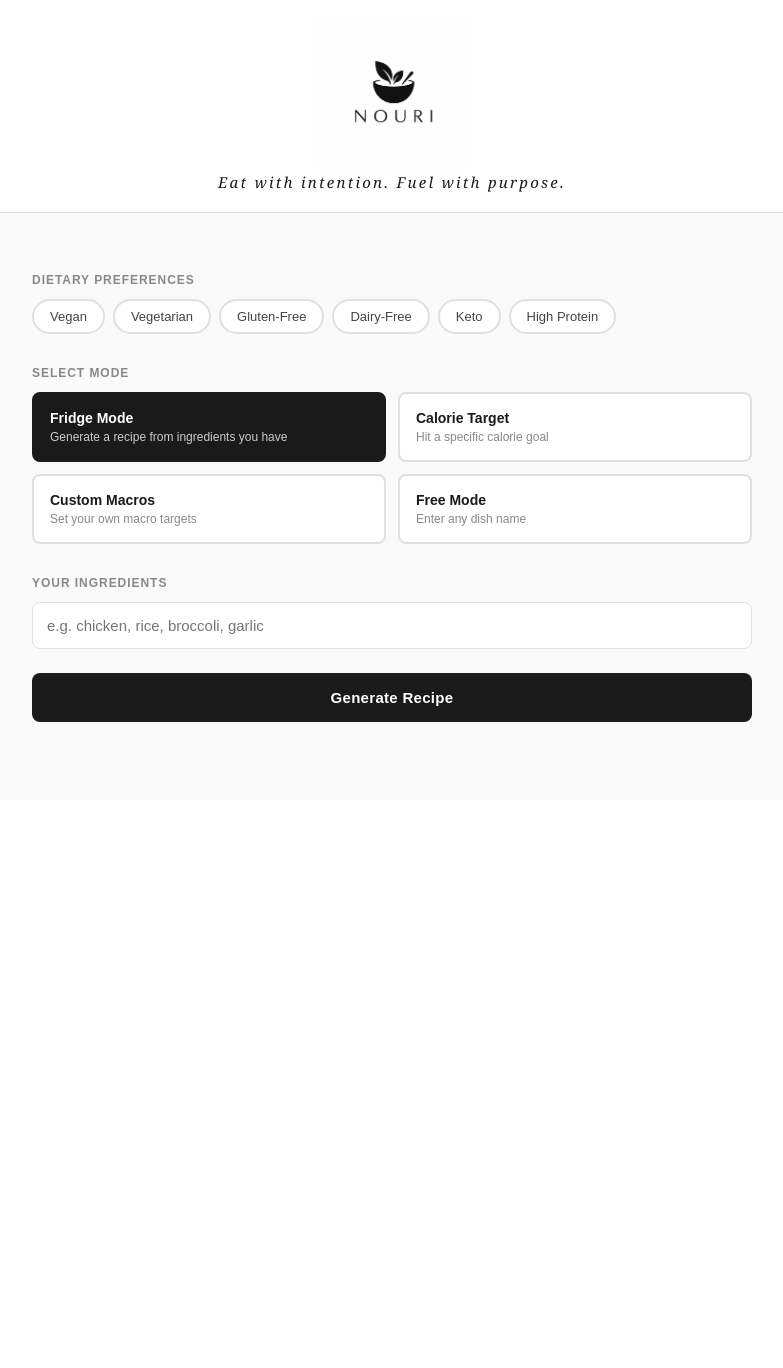
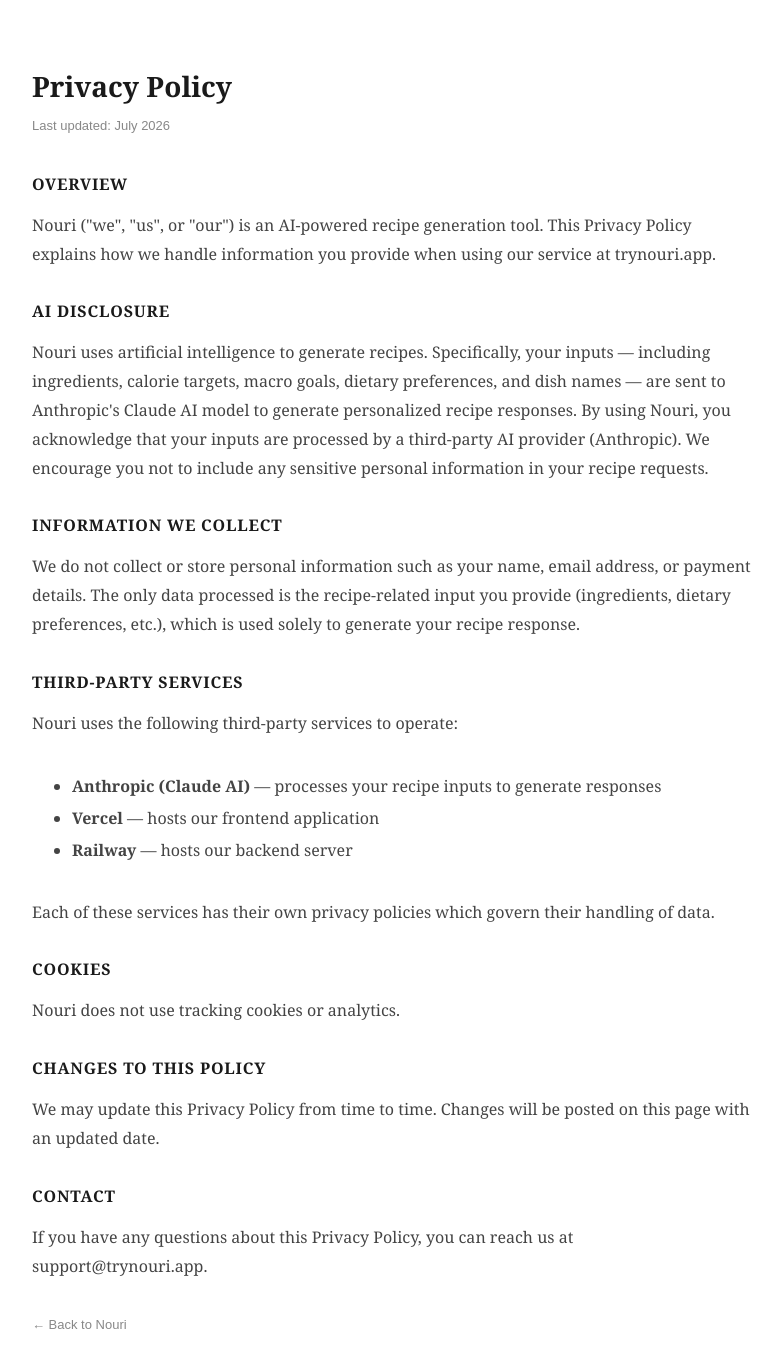
Before and after one commit to Ainpc582/Nouri, a React (Create React App) app in the folder frontend/: page /privacy in a window 1280 px wide. Shown: the top 1368 px of the page, without its empty margins (248-1031 px from the left). Before the commit the page ends 800 px from the top, so only its background shows below. Built offline with nearby package versions, Linux system fonts and the light colour scheme.

Commit message:
Add privacy policy page and footer

```diff
--- a/frontend/package.json
+++ b/frontend/package.json
@@ -9,6 +9,7 @@
     "@testing-library/user-event": "^13.5.0",
     "react": "^19.2.7",
     "react-dom": "^19.2.7",
+    "react-router-dom": "^7.18.1",
     "react-scripts": "5.0.1",
     "web-vitals": "^2.1.4"
   },
--- a/frontend/src/App.js
+++ b/frontend/src/App.js
@@ -221,6 +221,16 @@
               </div>
             ))}
           </div>
+          <input
+            placeholder="Add custom diet (e.g. Paleo, Halal, Kosher)... press Enter"
+            onKeyDown={(e) => {
+              if (e.key === "Enter" && e.target.value.trim()) {
+                togglePref(e.target.value.trim());
+                e.target.value = "";
+              }
+            }}
+            style={{ marginTop: "10px", width: "100%", padding: "10px", fontSize: "13px", border: "1px solid #e0e0e0", borderRadius: "8px", fontFamily: "sans-serif", boxSizing: "border-box", outline: "none" }}
+          />
         </div>
 
         {/* Mode Selector */}
@@ -546,6 +556,13 @@
           </div>
         )}
       </div>
+
+      {/* Footer */}
+      <div style={{ borderTop: "1px solid #e0e0e0", padding: "24px", textAlign: "center", marginTop: "48px" }}>
+        <a href="/privacy" style={{ fontFamily: "sans-serif", fontSize: "12px", color: "#888", textDecoration: "none" }}>Privacy Policy</a>
+        <span style={{ color: "#e0e0e0", margin: "0 12px" }}>|</span>
+        <span style={{ fontFamily: "sans-serif", fontSize: "12px", color: "#888" }}>Powered by Claude AI</span>
+      </div>
     </div>
   );
 }
--- /dev/null
+++ b/frontend/src/PrivacyPolicy.js
@@ -0,0 +1,55 @@
+function PrivacyPolicy() {
+  return (
+    <div style={{ fontFamily: "Georgia, serif", maxWidth: "720px", margin: "0 auto", padding: "48px 24px", color: "#1a1a1a" }}>
+      <h1 style={{ fontSize: "28px", fontWeight: "700", marginBottom: "8px" }}>Privacy Policy</h1>
+      <p style={{ color: "#888", fontFamily: "sans-serif", fontSize: "13px", marginBottom: "40px" }}>Last updated: July 2026</p>
+
+      <h2 style={{ fontSize: "16px", fontWeight: "600", textTransform: "uppercase", letterSpacing: "0.05em", marginBottom: "8px" }}>Overview</h2>
+      <p style={{ lineHeight: "1.8", color: "#444", marginBottom: "32px" }}>
+        Nouri ("we", "us", or "our") is an AI-powered recipe generation tool. This Privacy Policy explains how we handle information you provide when using our service at trynouri.app.
+      </p>
+
+      <h2 style={{ fontSize: "16px", fontWeight: "600", textTransform: "uppercase", letterSpacing: "0.05em", marginBottom: "8px" }}>AI Disclosure</h2>
+      <p style={{ lineHeight: "1.8", color: "#444", marginBottom: "32px" }}>
+        Nouri uses artificial intelligence to generate recipes. Specifically, your inputs — including ingredients, calorie targets, macro goals, dietary preferences, and dish names — are sent to Anthropic's Claude AI model to generate personalized recipe responses. By using Nouri, you acknowledge that your inputs are processed by a third-party AI provider (Anthropic). We encourage you not to include any sensitive personal information in your recipe requests.
+      </p>
+
+      <h2 style={{ fontSize: "16px", fontWeight: "600", textTransform: "uppercase", letterSpacing: "0.05em", marginBottom: "8px" }}>Information We Collect</h2>
+      <p style={{ lineHeight: "1.8", color: "#444", marginBottom: "32px" }}>
+        We do not collect or store personal information such as your name, email address, or payment details. The only data processed is the recipe-related input you provide (ingredients, dietary preferences, etc.), which is used solely to generate your recipe response.
+      </p>
+
+      <h2 style={{ fontSize: "16px", fontWeight: "600", textTransform: "uppercase", letterSpacing: "0.05em", marginBottom: "8px" }}>Third-Party Services</h2>
+      <p style={{ lineHeight: "1.8", color: "#444", marginBottom: "32px" }}>
+        Nouri uses the following third-party services to operate:
+      </p>
+      <ul style={{ color: "#444", lineHeight: "2", marginBottom: "32px" }}>
+        <li><strong>Anthropic (Claude AI)</strong> — processes your recipe inputs to generate responses</li>
+        <li><strong>Vercel</strong> — hosts our frontend application</li>
+        <li><strong>Railway</strong> — hosts our backend server</li>
+      </ul>
+      <p style={{ lineHeight: "1.8", color: "#444", marginBottom: "32px" }}>
+        Each of these services has their own privacy policies which govern their handling of data.
+      </p>
+
+      <h2 style={{ fontSize: "16px", fontWeight: "600", textTransform: "uppercase", letterSpacing: "0.05em", marginBottom: "8px" }}>Cookies</h2>
+      <p style={{ lineHeight: "1.8", color: "#444", marginBottom: "32px" }}>
+        Nouri does not use tracking cookies or analytics.
+      </p>
+
+      <h2 style={{ fontSize: "16px", fontWeight: "600", textTransform: "uppercase", letterSpacing: "0.05em", marginBottom: "8px" }}>Changes to This Policy</h2>
+      <p style={{ lineHeight: "1.8", color: "#444", marginBottom: "32px" }}>
+        We may update this Privacy Policy from time to time. Changes will be posted on this page with an updated date.
+      </p>
+
+      <h2 style={{ fontSize: "16px", fontWeight: "600", textTransform: "uppercase", letterSpacing: "0.05em", marginBottom: "8px" }}>Contact</h2>
+      <p style={{ lineHeight: "1.8", color: "#444", marginBottom: "32px" }}>
+        If you have any questions about this Privacy Policy, you can reach us at support@trynouri.app.
+      </p>
+
+      <a href="/" style={{ fontFamily: "sans-serif", fontSize: "13px", color: "#888", textDecoration: "none" }}>← Back to Nouri</a>
+    </div>
+  );
+}
+
+export default PrivacyPolicy;
--- a/frontend/src/index.js
+++ b/frontend/src/index.js
@@ -1,17 +1,21 @@
 import React from 'react';
 import ReactDOM from 'react-dom/client';
+import { BrowserRouter, Routes, Route } from 'react-router-dom';
 import './index.css';
 import App from './App';
+import PrivacyPolicy from './PrivacyPolicy';
 import reportWebVitals from './reportWebVitals';
 
 const root = ReactDOM.createRoot(document.getElementById('root'));
 root.render(
   <React.StrictMode>
-    <App />
+    <BrowserRouter>
+      <Routes>
+        <Route path="/" element={<App />} />
+        <Route path="/privacy" element={<PrivacyPolicy />} />
+      </Routes>
+    </BrowserRouter>
   </React.StrictMode>
 );
 
-// If you want to start measuring performance in your app, pass a function
-// to log results (for example: reportWebVitals(console.log))
-// or send to an analytics endpoint. Learn more: https://bit.ly/CRA-vitals
 reportWebVitals();
```
Also changed, not shown: 1 other file (tests, documents, lock files or other folders).
